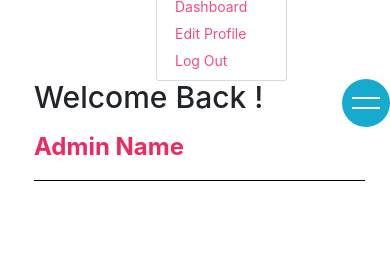
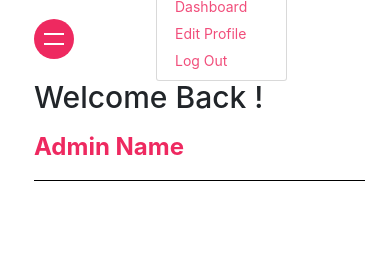
Before and after one commit to sandygithub101/dating2shaadi, a plain HTML site: page index.html in a window 390 px wide. Both pictures are taken after a click on the link "Deepak Sharma". Shown: the part 122-375 px from the top of the page. Drawn offline with nearby package versions, Linux system fonts and the light colour scheme.

Commit message:
responsive sidebar

```diff
--- a/css/style.css
+++ b/css/style.css
@@ -60,7 +60,7 @@ body{
 	position: relative;
 }
 .sidebar{
-	position: sticky;
+	position: absolute;
 	width: 250px;
 	height: 964px;
 	background: #EE2960;
@@ -187,17 +187,12 @@ hr {
     height: 114px;
 }
 
+/* --------------------------------------------------- */
+/* ------------- Toggle button ----------------------- */
+/* ---------------------------------------------------- */
+
 #toggle {
-  top: 0;
-  right: 0;
-  position: absolute;
-  padding: 24px;
-  background: #17AACF;
-  cursor: pointer;
-  display: flex;
-  justify-content: center;
-  align-items: center;
-  border-radius: 40px;
+  display: none;
 }
 
 #toggle::before {
@@ -220,24 +215,11 @@ hr {
   background-color: #fff;
 }
 
-#toggle {
-  top: 0;
-  right: 0;
-  position: absolute;
-  padding: 24px;
-  background: #17AACF;
-  cursor: pointer;
-  display: none;
-  display: flex;
-  justify-content: center;
-  align-items: center;
-  border-radius: 40px;
-}
 
 #toggle::before {
   content: "";
   position: absolute;
-  width: 28px;
+  width: 20px;
   height: 2px;
   transform: translateY(-5px);
   transition: 0.2s;
@@ -247,13 +229,24 @@ hr {
 #toggle::after {
   content: "";
   position: absolute;
-  width: 28px;
+  width: 20px;
   height: 2px;
   transform: translateY(5px);
   transition: 0.2s;
   background-color: #fff;
 }
 
+#toggle.active {
+  background-color: #EE2960;
+}
+
+#toggle.active::before {
+  transform: translateY(0px) rotate(45deg);
+}
+
+#toggle.active::after {
+  transform: translateY(0px) rotate(-45deg);
+}
 
   /* ---------------------------------------- */
   /* ---------- Money Section --------------- */
@@ -645,8 +638,30 @@ hr {
 
 @media (max-width: 991px){
 
+  #toggle {
+    top: -60px;
+    margin-left: 0;
+    position: absolute;
+    padding: 20px;
+    background: #EE2960;
+    cursor: pointer;
+    display: flex;
+    justify-content: center;
+    align-items: center;
+    border-radius: 40px;
+  }
+
   .sidebar{
     display: none;
+  }
+
+  .sidebar.active {
+    display: block;
+    z-index: 1000;
+    position: absolute;
+    margin-top: 0;
+    left: 0;
+    transition: 0.5s;
   }
 
   .main_content{
--- a/index.html
+++ b/index.html
@@ -48,7 +48,7 @@
         </header>
 
         <div class="wrapper">
-            <aside class="sidebar">
+            <aside class="sidebar" id="sidebar">
                 <img class="side_admin" src="img/admin.jpg" alt="admin-image">
                 <ul>
                     <li class="active"><a href="#">Dashboard</a></li>
@@ -59,7 +59,9 @@
         </div>
 
         <main class="main_content container-fluid">
+
             <div id="toggle"></div>
+
             <h1 class="m-0"> Welcome Back ! </h1>
             <h2 class="mt-4">Admin Name</p>
             <hr class="mt-4">
--- a/js/script.js
+++ b/js/script.js
@@ -0,0 +1,14 @@
+const sidebar = document.getElementById('sidebar');
+const toggle = document.getElementById('toggle');
+
+document.onclick = function(e){
+    if(e.target.id !== "sidebar" && e.target.id !== "toggle"){
+        toggle.classList.remove('active');
+        sidebar.classList.remove('active');
+    }
+}
+
+toggle.onclick = function(){
+    toggle.classList.toggle('active');
+    sidebar.classList.toggle('active');
+}
```
